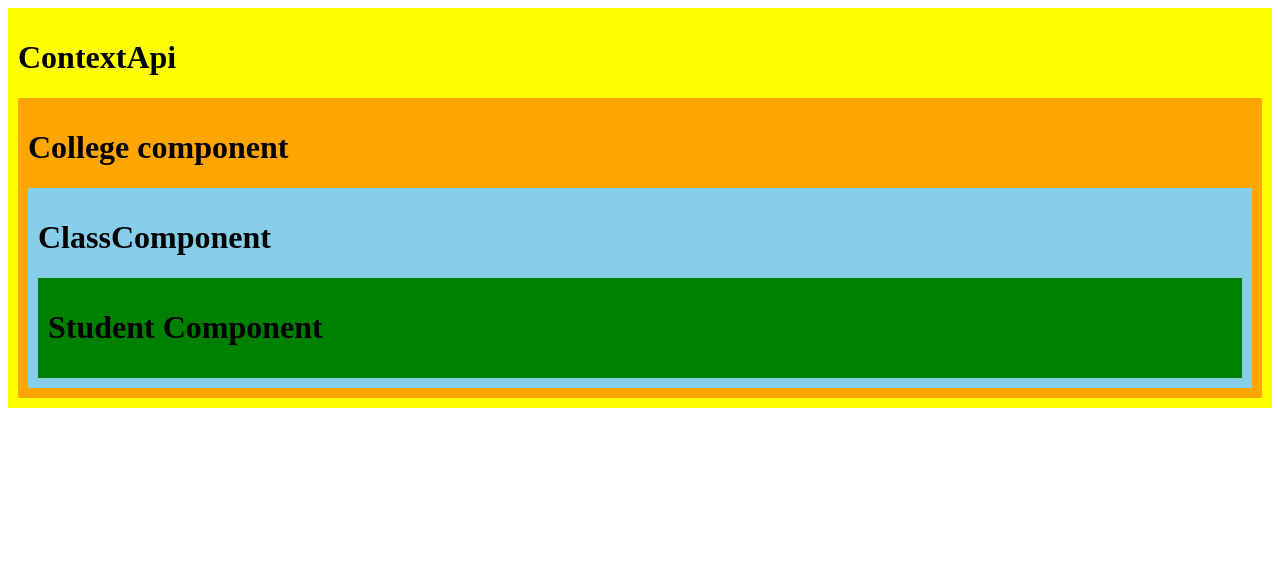
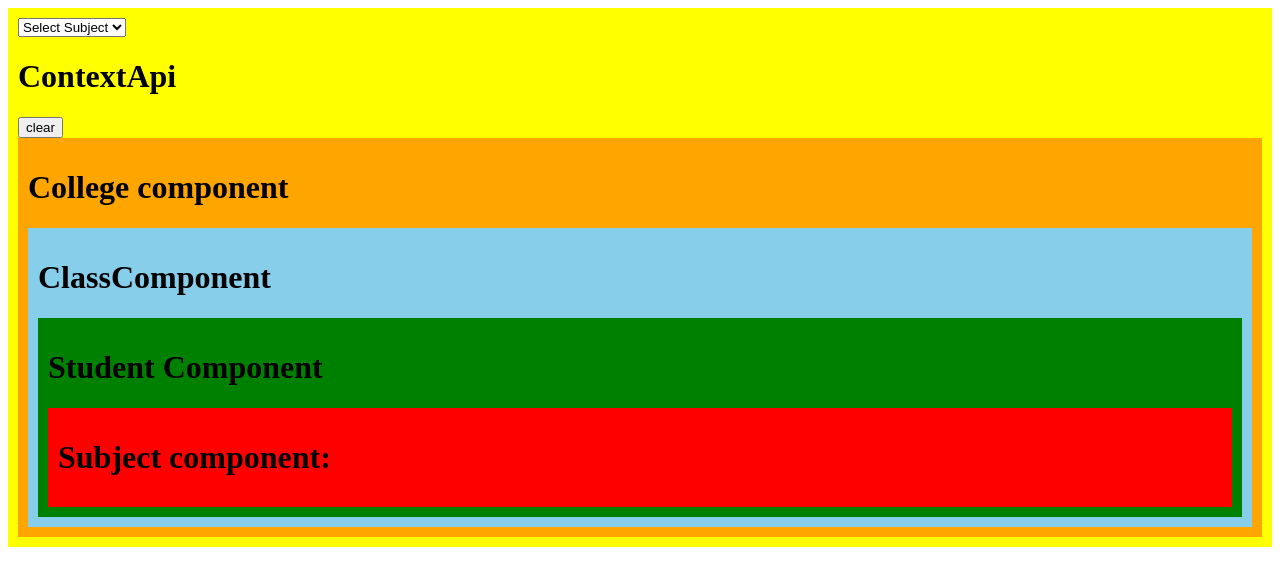
Before and after one commit to py-pankaj-ydv-7/Learning-React-js-step-by-step, a React (Vite) app in the folder react-blog/: page / in a window 1280 px wide. Shown: the top 586 px of the page. Built offline with nearby package versions, Linux system fonts and the light colour scheme.

Commit message:
complete  context api

```diff
--- a/react-blog/src/contextApi/ContextApi.jsx
+++ b/react-blog/src/contextApi/ContextApi.jsx
@@ -1,12 +1,27 @@
+import { useState } from "react"
 import College from "./College"
-
+import { SubjectContext } from "./ContextData"
 
 function ContextApi() {
+  const [val,setVal]=useState("")
   return (
     <>
     <div style={{backgroundColor:'yellow', padding:"10px"}}>
-    <h1>ContextApi</h1>
-    <College/>
+
+    <SubjectContext.Provider value={val} >
+      <select name="" id="" value={val} onChange={(event)=>setVal(event.target.value)}>
+        <option value="">Select Subject</option>
+        <option value="maths">Maths</option>
+        <option value="history">History</option>
+        <option value="english">English</option>
+        <option value="science">Science</option>
+      </select>
+      <h1>ContextApi</h1>
+      <button onClick={()=>setVal("")}>clear</button>
+
+      <College/>
+    </SubjectContext.Provider>
+
       </div>
     </>
   )
--- a/react-blog/src/contextApi/Student.jsx
+++ b/react-blog/src/contextApi/Student.jsx
@@ -1,9 +1,11 @@
+import Subject from "./Subject";
 
 
 export default function Student() {
   return (
     <div style={{backgroundColor:"green", padding:"10px"}}>
         <h1>Student Component</h1>
+        <Subject/>
 
     </div>
   )
--- /dev/null
+++ b/react-blog/src/contextApi/Subject.jsx
@@ -0,0 +1,14 @@
+import { useContext } from "react"
+import { SubjectContext } from "./ContextData";
+
+function Subject() {
+    const subject =useContext(SubjectContext);
+  return (
+    <div style={{backgroundColor:"red", padding:"10px"}}>
+
+        <h1>Subject component: {subject}</h1>
+    </div>
+  )
+}
+
+export default Subject
```
